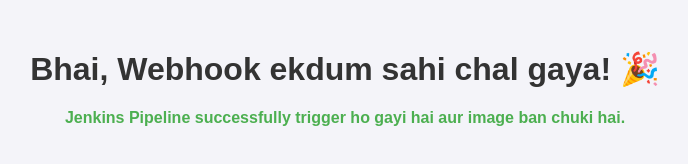
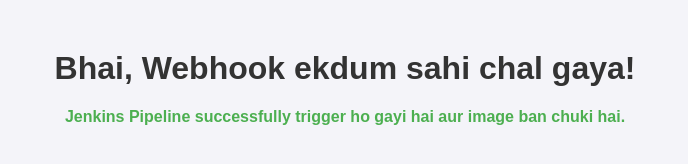
Before and after one commit to PraveenKumar1-hub/TESTING_CICD, a plain HTML site: page index.html in a window 1280 px wide. Shown: the whole page, without its empty margins (295-983 px from the left). Drawn offline with Linux system fonts and the light colour scheme.

Commit message:
Update index.html

```diff
--- a/index.html
+++ b/index.html
@@ -9,7 +9,7 @@
     </style>
 </head>
 <body>
-    <h1>Bhai, Webhook ekdum sahi chal gaya! 🎉</h1>
+    <h1>Bhai, Webhook ekdum sahi chal gaya! </h1>
     <p class="success">Jenkins Pipeline successfully trigger ho gayi hai aur image ban chuki hai.</p>
 </body>
 </html>
```
